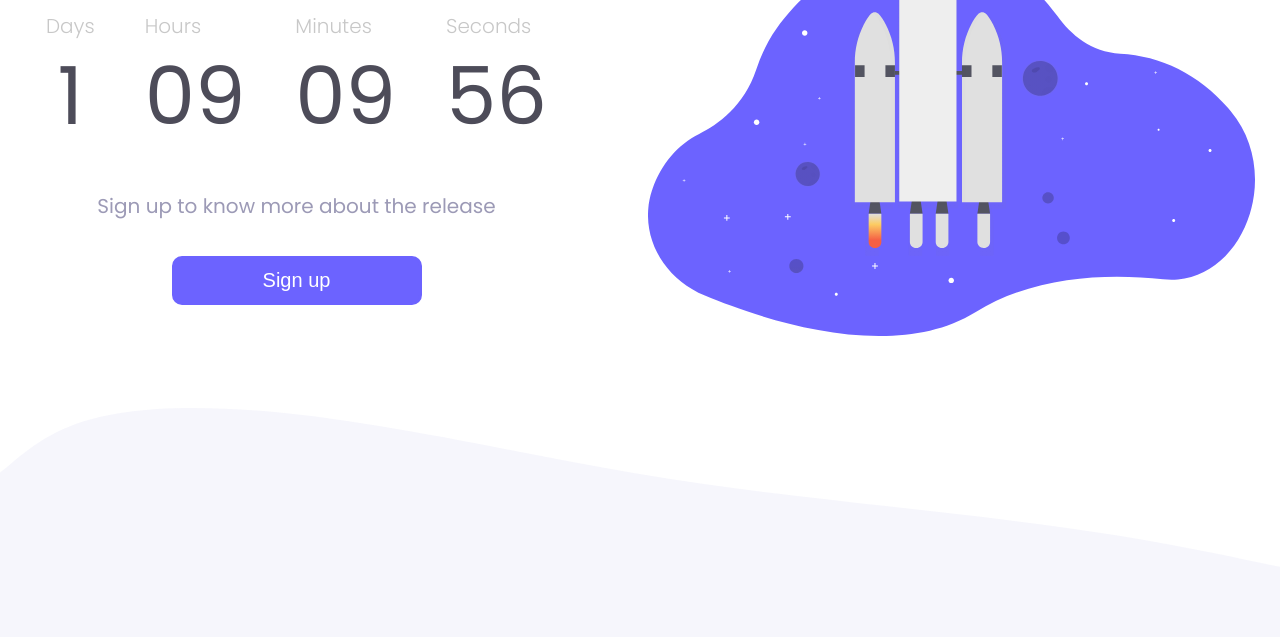
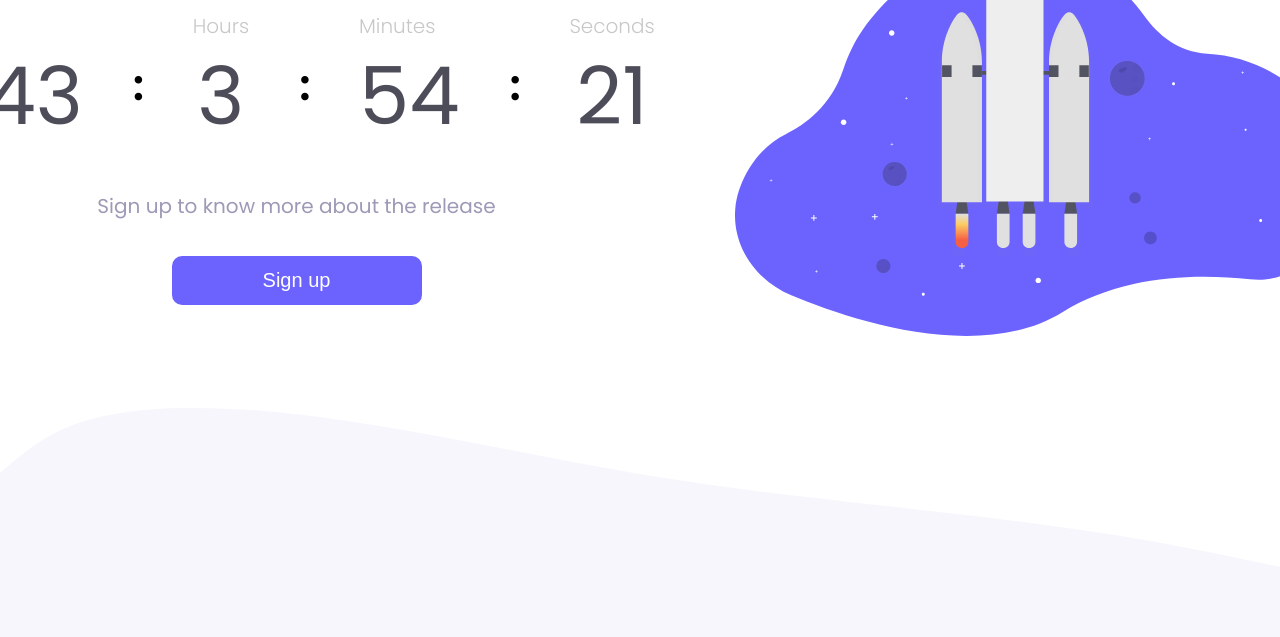
Before and after one commit to akyua/Countdown, a plain HTML site: page index.html in a window 1280 px wide. Shown: the part 301-938 px from the top of the page. Drawn offline with Linux system fonts and the light colour scheme.

Commit message:
Remake countdown javascript and create ':'

```diff
--- a/assets/css/style.css
+++ b/assets/css/style.css
@@ -98,3 +98,10 @@ main{
     width: auto;
     height: auto;
 }
+
+.mark{
+    font-size: 40px;
+    display: flex;
+    align-items: center;
+    font-weight: bold;
+}
--- a/assets/js/script.js
+++ b/assets/js/script.js
@@ -1,28 +1,21 @@
-function timer(duration){
-    let timer = duration, hours, minutes, seconds;
+var deadline = new Date("dec 31, 2023 23:59:59").getTime();
 
-    setInterval(function(){
-        seconds = parseInt(timer % 60);
-        minutes = parseInt((timer / 60) % 10);
-        hours = parseInt((timer / 3600) % 24);
-        days = parseInt((timer / 3600) / 24);
-        seconds = seconds < 10 ? '0' + seconds : seconds;
-        minutes = minutes < 10 ? '0' + minutes : minutes;
-        hours = hours < 10 ? '0' + hours : hours;
-        if(--timer < 0){
-            timer = 00;
-        }
-        const secondsDisplay = document.querySelector('#seconds')
-        const minutesDisplay = document.querySelector('#minutes')
-        const hoursDisplay = document.querySelector('#hours')
-        const daysDisplay = document.querySelector('#days')
-        secondsDisplay.textContent = seconds;
-        minutesDisplay.textContent = minutes;
-        hoursDisplay.textContent = hours;
-        daysDisplay.textContent = days;
+var x = setInterval(function() {
 
-    },1000);
-}
-
-
-timer(120000)
+var now = new Date().getTime();
+var t = deadline - now;
+var days = Math.floor(t / (1000 * 60 * 60 * 24));
+var hours = Math.floor((t%(1000 * 60 * 60 * 24))/(1000 * 60 * 60));
+var minutes = Math.floor((t % (1000 * 60 * 60)) / (1000 * 60));
+var seconds = Math.floor((t % (1000 * 60)) / 1000);
+document.getElementById("days").innerHTML =days ;
+document.getElementById("hours").innerHTML =hours;
+document.getElementById("minutes").innerHTML = minutes;
+document.getElementById("seconds").innerHTML =seconds;
+if (t < 0) {
+        clearInterval(x);
+        document.getElementById("days").innerHTML ='0';
+        document.getElementById("hours").innerHTML ='0';
+        document.getElementById("minutes").innerHTML ='0' ;
+        document.getElementById("seconds").innerHTML = '0'; }
+}, 1000);
--- a/index.html
+++ b/index.html
@@ -23,14 +23,17 @@
                         <dt class="main-timer-text">Days</dt>
                         <dd id="days" class="main-timer-number"></dd>
                     </div>
+                    <p class="mark">:</p>
                     <div class="main-timer-container">
                         <dt class="main-timer-text">Hours</dt>
                         <dd id="hours" class="main-timer-number"></dd>
                     </div>
+                    <p class="mark">:</p>
                     <div class="main-timer-container">
                         <dt class="main-timer-text">Minutes</dt>
                         <dd id="minutes" class="main-timer-number"></dd>
                     </div>
+                    <p class="mark">:</p>
                     <div class="main-timer-container">
                         <dt class="main-timer-text">Seconds</dt>
                         <dd id="seconds" class="main-timer-number"></dd>
```
